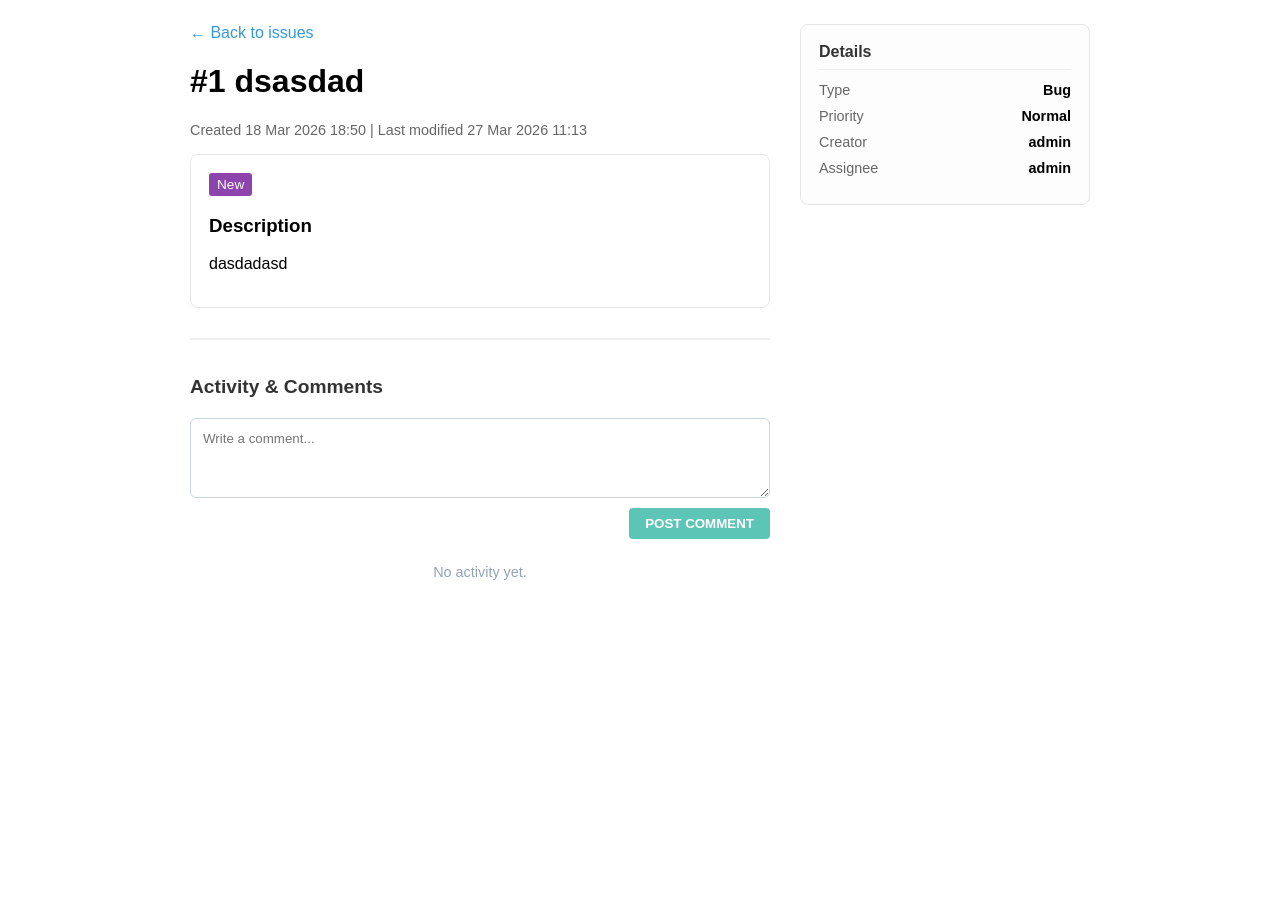
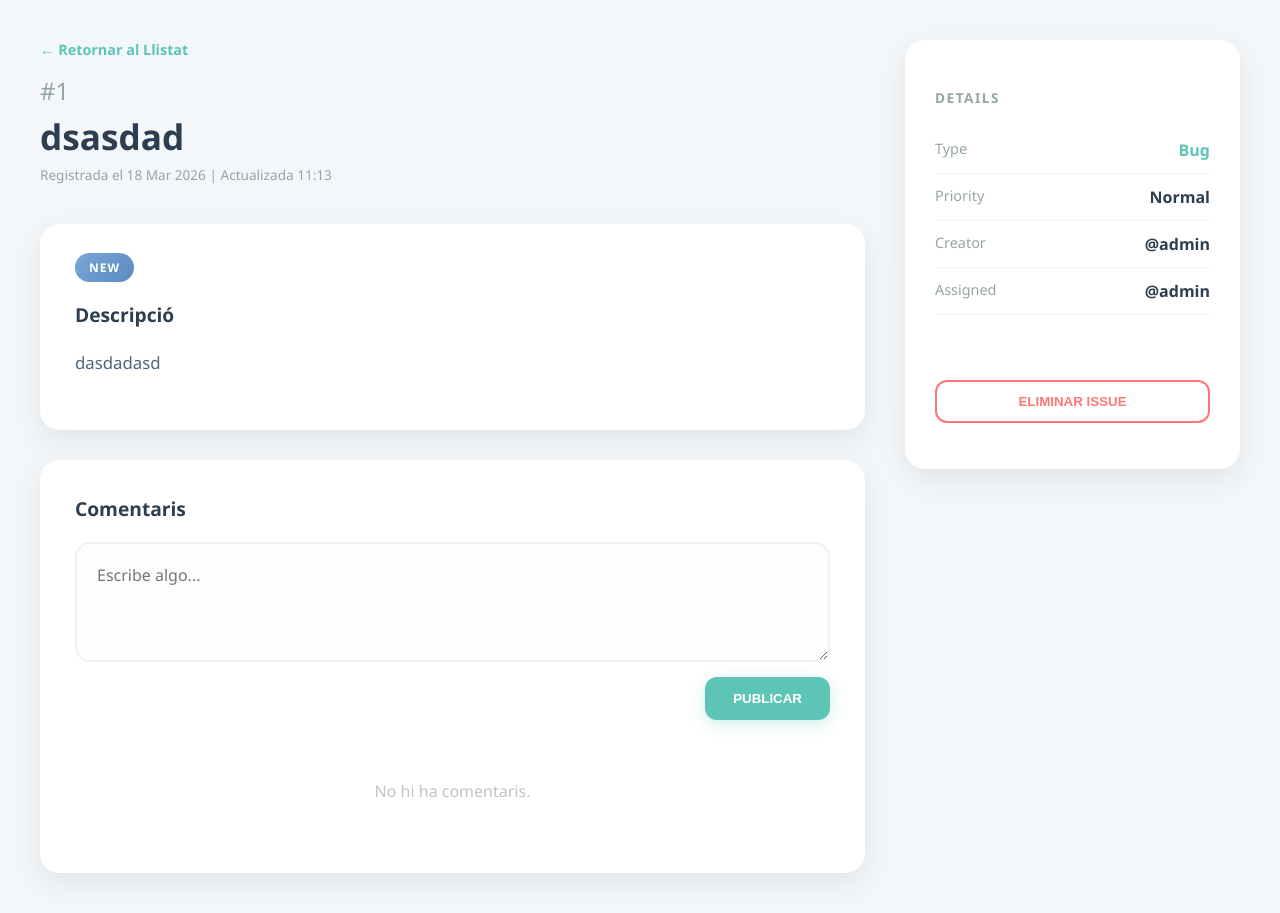
Before and after one commit to ChristianBarone/IssueTracker-Backend, a Django app: page /issue/1/ in a window 1280 px wide. Before the commit the page ends 580 px from the top, so only its background shows below. Run offline with Django 3.2, Linux system fonts and the light colour scheme; data comes from the database, SQL or seed files in the repository; both versions use the stored data as it was after the commit.

Commit message:
Esborrat de issue i comentaris quasi acabat - Falta control d'usuari

```diff
--- a/src/issues/templates/issues/detail.html
+++ b/src/issues/templates/issues/detail.html
@@ -1,95 +1,223 @@
 <style>
-    body { font-family: sans-serif; max-width: 900px; margin: 24px auto; padding: 0 12px; }
-    .container { display: flex; gap: 30px; align-items: flex-start; }
-    .main { flex: 2; }
-    .sidebar { flex: 1; }
-    .meta { color: #666; margin-bottom: 16px; font-size: 0.9em; }
-    .badge { display: inline-block; padding: 4px 8px; border-radius: 3px; background: #8e44ad; color: #fff; font-size: 0.85em; }
-    .card { border: 1px solid #e5e5e5; border-radius: 8px; padding: 18px; margin-bottom: 20px; }
-    .side-card { border: 1px solid #e5e5e5; border-radius: 8px; padding: 18px; background: #fdfdfd; }
-    .side-title { font-weight: bold; border-bottom: 1px solid #eee; padding-bottom: 8px; margin-bottom: 12px; color: #333; }
-    .item { display: flex; justify-content: space-between; margin-bottom: 10px; font-size: 0.9em; }
-    .item span { color: #666; }
+    /* VARIABLES DE DISEÑO MODERNO */
+    :root {
+        --taiga-green: #5dc5b5;
+        --taiga-green-dark: #4eb0a1;
+        --bg-body: #f4f7f9;
+        --card-bg: #ffffff;
+        --text-main: #34495e;
+        --text-muted: #95a5a6;
+        --danger: #ff7675;
+        --shadow: 0 10px 30px rgba(0,0,0,0.08);
+    }
 
-    /* Estilos para Comentarios */
-    .comments-container { margin-top: 30px; border-top: 2px solid #eee; padding-top: 20px; }
-    .comment-card { background: #fff; border: 1px solid #e2e8f0; border-radius: 6px; padding: 15px; margin-bottom: 15px; border-left: 4px solid #5dc5b5; }
-    .comment-header { display: flex; justify-content: space-between; font-size: 0.85em; color: #64748b; margin-bottom: 8px; }
-    .comment-author { font-weight: bold; color: #334155; }
-    .comment-body { color: #334155; line-height: 1.5; white-space: pre-wrap; }
-    .comment-actions { margin-top: 10px; display: flex; gap: 12px; font-size: 0.8em; }
-    .btn-delete { color: #ef4444; background: none; border: none; cursor: pointer; padding: 0; font-size: inherit; font-weight: bold; }
-    .comment-form textarea { width: 100%; min-height: 80px; padding: 12px; border: 1px solid #cbd5e1; border-radius: 6px; margin-bottom: 10px; font-family: inherit; box-sizing: border-box; }
-    .btn-post { background: #5dc5b5; color: white; border: none; padding: 8px 16px; border-radius: 4px; font-weight: bold; cursor: pointer; }
+    body {
+        font-family: 'Segoe UI', Roboto, Helvetica, Arial, sans-serif;
+        background-color: var(--bg-body);
+        margin: 0; padding: 40px 20px;
+        color: var(--text-main);
+    }
+
+    .taiga-detail-wrapper {
+        display: flex; gap: 40px;
+        max-width: 1200px; margin: 0 auto;
+        align-items: flex-start;
+    }
+
+    .taiga-main-content { flex: 3; display: flex; flex-direction: column; gap: 30px; }
+
+    .taiga-sidebar {
+        flex: 1; background: var(--card-bg);
+        padding: 30px; border-radius: 20px;
+        box-shadow: var(--shadow);
+        position: sticky; top: 40px;
+    }
+
+    .issue-header { margin-bottom: 10px; }
+    .back-link {
+        font-size: 0.9em; color: var(--taiga-green);
+        text-decoration: none; font-weight: 700;
+        display: inline-block; margin-bottom: 15px;
+        transition: transform 0.2s;
+    }
+    .back-link:hover { transform: translateX(-5px); }
+
+    .issue-id { font-size: 1.5em; color: var(--text-muted); font-weight: 300; }
+    .issue-subject { font-size: 2.2em; font-weight: 800; color: #2c3e50; margin: 5px 0; }
+    .issue-dates { font-size: 0.85em; color: var(--text-muted); }
+
+    .taiga-panel {
+        background: var(--card-bg);
+        border-radius: 20px; padding: 35px;
+        box-shadow: var(--shadow);
+    }
+
+    .taiga-panel h2, .taiga-panel h3 {
+        font-size: 1.2em; color: #2c3e50;
+        margin-top: 0; margin-bottom: 20px;
+        font-weight: 700;
+    }
+
+    .taiga-status-badge {
+        background: linear-gradient(135deg, #79a6d8, #5a8bc0);
+        color: white; padding: 6px 14px;
+        border-radius: 50px; font-weight: 700;
+        font-size: 0.75em; text-transform: uppercase;
+        letter-spacing: 1px;
+    }
+
+    .description-text { line-height: 1.8; color: #50667f; font-size: 1.05em; }
+
+    .sidebar-block h4 {
+        font-size: 0.85em; color: var(--text-muted);
+        margin-bottom: 20px; text-transform: uppercase; letter-spacing: 1.5px;
+    }
+    .sidebar-item {
+        display: flex; justify-content: space-between;
+        padding: 12px 0; border-bottom: 1px solid #f1f4f6;
+    }
+    .sidebar-label { color: var(--text-muted); font-size: 0.9em; }
+    .sidebar-value { font-weight: 700; color: #2c3e50; }
+
+    .comment-item {
+        background: #f8fbff; border-radius: 15px;
+        padding: 20px; margin-bottom: 20px;
+        border-left: 5px solid var(--taiga-green);
+        transition: all 0.3s;
+    }
+    .comment-item:hover { transform: translateY(-3px); box-shadow: 0 5px 15px rgba(0,0,0,0.05); }
+    .comment-meta { font-size: 0.85em; color: var(--text-muted); margin-bottom: 10px; }
+    .comment-author { font-weight: 800; color: var(--taiga-green); }
+
+    .taiga-textarea {
+        width: 100%; min-height: 120px; padding: 20px;
+        border: 2px solid #eef2f5; border-radius: 15px;
+        background: #fcfdfe; font-family: inherit; font-size: 1em;
+        transition: all 0.2s; box-sizing: border-box;
+    }
+    .taiga-textarea:focus { border-color: var(--taiga-green); outline: none; background: #fff; }
+
+    .btn-taiga-primary {
+        background: var(--taiga-green); color: white;
+        border: none; padding: 14px 28px; border-radius: 12px;
+        font-weight: 700; cursor: pointer; transition: all 0.3s;
+        box-shadow: 0 4px 15px rgba(93, 197, 181, 0.3);
+    }
+    .btn-taiga-primary:hover { background: var(--taiga-green-dark); transform: translateY(-2px); }
+
+    /* BOTÓN BORRAR SIN ONCLICK */
+    .btn-issue-delete-trigger {
+        background: #fff; color: var(--danger);
+        border: 2px solid var(--danger); padding: 12px;
+        border-radius: 12px; font-weight: 700; width: 100%;
+        cursor: pointer; transition: all 0.2s; margin-top: 25px;
+    }
+    .btn-issue-delete-trigger:hover { background: var(--danger); color: white; }
+
+    .btn-action-delete { color: var(--danger); background: none; border: none; font-weight: 700; cursor: pointer; padding: 0; font-family: inherit; }
 </style>
 
-<div class="container">
-    <div class="main">
-        <a href="{% url 'issue_list' %}" style="text-decoration: none; color: #3498db;">&larr; Back to issues</a>
+<div class="taiga-detail-wrapper">
 
-        <h1>#{{ issue.id }} {{ issue.subject }}</h1>
-        <div class="meta">
-            Created {{ issue.created_at|date:"d M Y H:i" }} |
-            Last modified {{ issue.modified_at|date:"d M Y H:i" }}
+    <div class="taiga-main-content">
+        <div class="issue-header">
+            <a href="{% url 'issue_list' %}" class="back-link">← Retornar al Llistat</a>
+            <div class="issue-title-wrapper">
+                <span class="issue-id">#{{ issue.id }}</span>
+                <h1 class="issue-subject">{{ issue.subject }}</h1>
+            </div>
+            <div class="issue-dates">
+                Registrada el {{ issue.created_at|date:"d M Y" }} | Actualizada {{ issue.modified_at|date:"H:i" }}
+            </div>
         </div>
 
-        <div class="card">
-            <span class="badge">{{ issue.status }}</span>
-            <h3>Description</h3>
-            <p>{{ issue.description|linebreaksbr|default:"No description" }}</p>
+        <div class="taiga-panel">
+            <div style="margin-bottom: 25px;">
+                <span class="taiga-status-badge">{{ issue.status }}</span>
+            </div>
+            <h3>Descripció</h3>
+            <p class="description-text">{{ issue.description|linebreaksbr|default:"Sin descripción." }}</p>
         </div>
 
-        <div class="comments-container">
-            <h2 style="font-size: 1.2em; color: #333; margin-bottom: 20px;">Activity & Comments</h2>
+        <div class="taiga-panel">
+            <h2>Comentaris</h2>
 
-            <div class="comment-form">
+            <div class="comment-form-panel">
                 <form method="POST" action="{% url 'comment_add' issue.id %}">
                     {% csrf_token %}
-                    <textarea name="body" placeholder="Write a comment..." required></textarea>
-                    <div style="text-align: right;">
-                        <button type="submit" class="btn-post">POST COMMENT</button>
+                    <textarea name="body" class="taiga-textarea" placeholder="Escribe algo..." required></textarea>
+                    <div style="text-align: right; margin-top: 15px;">
+                        <button type="submit" class="btn-taiga-primary">PUBLICAR</button>
                     </div>
                 </form>
             </div>
 
-            <div class="comments-list" style="margin-top: 25px;">
+            <div class="comments-list" style="margin-top: 40px;">
                 {% for comment in issue.comments.all|dictsortreversed:"created_at" %}
-                <div class="comment-card" id="comment-{{ comment.id }}">
-                    <div class="comment-header">
-                        <div>
-                            <span class="comment-author">{{ comment.author.username }}</span>
-                            <span style="margin-left: 5px;">commented on {{ comment.created_at|date:"d M Y H:i" }}</span>
-                        </div>
+                <div class="comment-item" id="comment-{{ comment.id }}">
+                    <div class="comment-meta">
+                        <span class="comment-author">@{{ comment.author.username }}</span>
+                        hace {{ comment.created_at|timesince }}
                     </div>
 
-                    <div class="comment-body">{{ comment.body }}</div>
+                    {% if edit_comment_obj and edit_comment_obj.id == comment.id %}
+                    <form method="POST" action="{% url 'comment_edit' comment.id %}">
+                        {% csrf_token %}
+                        <textarea name="body" class="taiga-textarea" style="min-height: 80px;" required>{{ comment.body }}</textarea>
+                        <div style="text-align: right; margin-top: 10px;">
+                            <a href="{% url 'issue_detail' issue.id %}" style="text-decoration: none; color: #95a5a6; font-size: 0.9em; margin-right: 15px;">Cancelar</a>
+                            <button type="submit" class="btn-taiga-primary" style="padding: 8px 20px; font-size: 0.9em;">GUARDAR</button>
+                        </div>
+                    </form>
+                    {% else %}
+                    <p class="comment-text">{{ comment.body|linebreaksbr }}</p>
 
-                    {% if request.user == comment.author or not request.user.is_authenticated %}
-                    <div class="comment-actions">
-                        <a href="{% url 'comment_edit' comment.id %}" style="color: #5dc5b5; text-decoration: none; font-weight: bold;">Edit</a>
+                    {% if comment.author == request.user or not request.user.is_authenticated %}
+                    <div style="margin-top: 15px; border-top: 1px solid #edf2f5; padding-top: 10px;">
+                        <a href="?edit_comment={{ comment.id }}#comment-{{ comment.id }}" style="color: var(--taiga-green); text-decoration: none; font-weight: 700; margin-right:15px;">Editar</a>
                         <form method="POST" action="{% url 'comment_delete' comment.id %}" style="display:inline;">
                             {% csrf_token %}
-                            <button type="submit" class="btn-delete" onclick="return confirm('Are you sure you want to delete this comment?')">Delete</button>
+                            <button type="submit" class="btn-action-delete">Eliminar</button>
                         </form>
                     </div>
                     {% endif %}
+                    {% endif %}
                 </div>
                 {% empty %}
-                <p style="color: #94a3b8; font-size: 0.9em; text-align: center; margin-top: 20px;">No activity yet.</p>
+                <p style="text-align: center; color: #bdc3c7; padding: 20px;">No hi ha comentaris.</p>
                 {% endfor %}
             </div>
         </div>
     </div>
 
-    <div class="sidebar">
-        <div class="side-card">
-            <div class="side-title">Details</div>
-            <div class="item"><span>Type</span><strong>{{ issue.issue_type }}</strong></div>
-            <div class="item"><span>Priority</span><strong>{{ issue.priority }}</strong></div>
-            <div class="item"><span>Creator</span><strong>{{ issue.creator.username }}</strong></div>
-            <div class="item"><span>Assignee</span><strong>
-                {% if issue.assignee %}{{ issue.assignee.username }}{% else %}Unassigned{% endif %}
-            </strong></div>
+    <div class="taiga-sidebar">
+        <div class="sidebar-block">
+            <h4>DETAILS</h4>
+            <div class="sidebar-item">
+                <span class="sidebar-label">Type</span>
+                <span class="sidebar-value" style="color: var(--taiga-green);">{{ issue.issue_type }}</span>
+            </div>
+            <div class="sidebar-item">
+                <span class="sidebar-label">Priority</span>
+                <span class="sidebar-value">{{ issue.priority }}</span>
+            </div>
+            <div class="sidebar-item">
+                <span class="sidebar-label">Creator</span>
+                <span class="sidebar-value">@{{ issue.creator.username }}</span>
+            </div>
+            <div class="sidebar-item">
+                <span class="sidebar-label">Assigned</span>
+                <span class="sidebar-value">{% if issue.assignee %}@{{ issue.assignee.username }}{% else %}Nadie{% endif %}</span>
+            </div>
+        </div>
+
+        <div style="margin-top: 40px;">
+            <form method="POST" action="{% url 'issue_delete' issue.id %}">
+                {% csrf_token %}
+                <button type="submit" class="btn-issue-delete-trigger">
+                    ELIMINAR ISSUE
+                </button>
+            </form>
         </div>
     </div>
 </div>
--- a/src/issues/views.py
+++ b/src/issues/views.py
@@ -184,17 +184,13 @@ def comment_edit(request, comment_id):
     #Simulamos que el admin puede hacer todo
     current_user = User.objects.first()
     # Només el creador edita request.user
-    if comment.author != current_user:
-        return redirect('issue_detail', issue_id=comment.issue.id)
-
-    if request.method == "POST":
+    if request.method == 'POST' and comment.author == current_user:
         text = request.POST.get('body', '').strip()
         if text:
             comment.body = text
             comment.save()
-        return redirect('issue_detail', issue_id=comment.issue.id)
 
-    return render(request, 'issues/comment_edit.html', {'comment': comment})
+    return redirect('issue_detail', issue_id=comment.issue.id)
 
 def comment_delete(request, comment_id):
     comment = get_object_or_404(Comment, id=comment_id)
```
Also changed, not shown: src/issues/templates/issues/comment_edit.html (deleted, +0 -22 lines), src/db.sqlite3.
